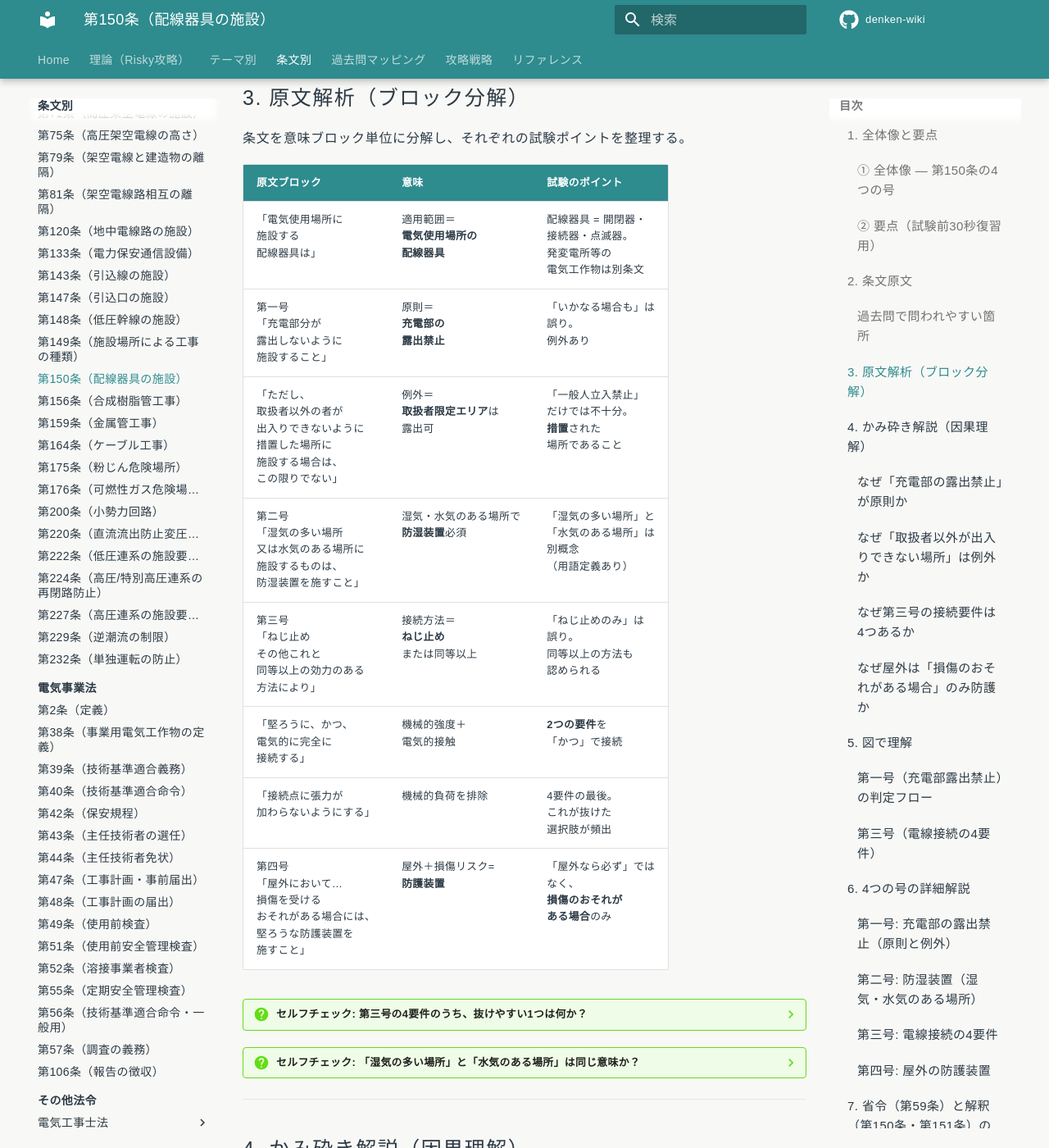
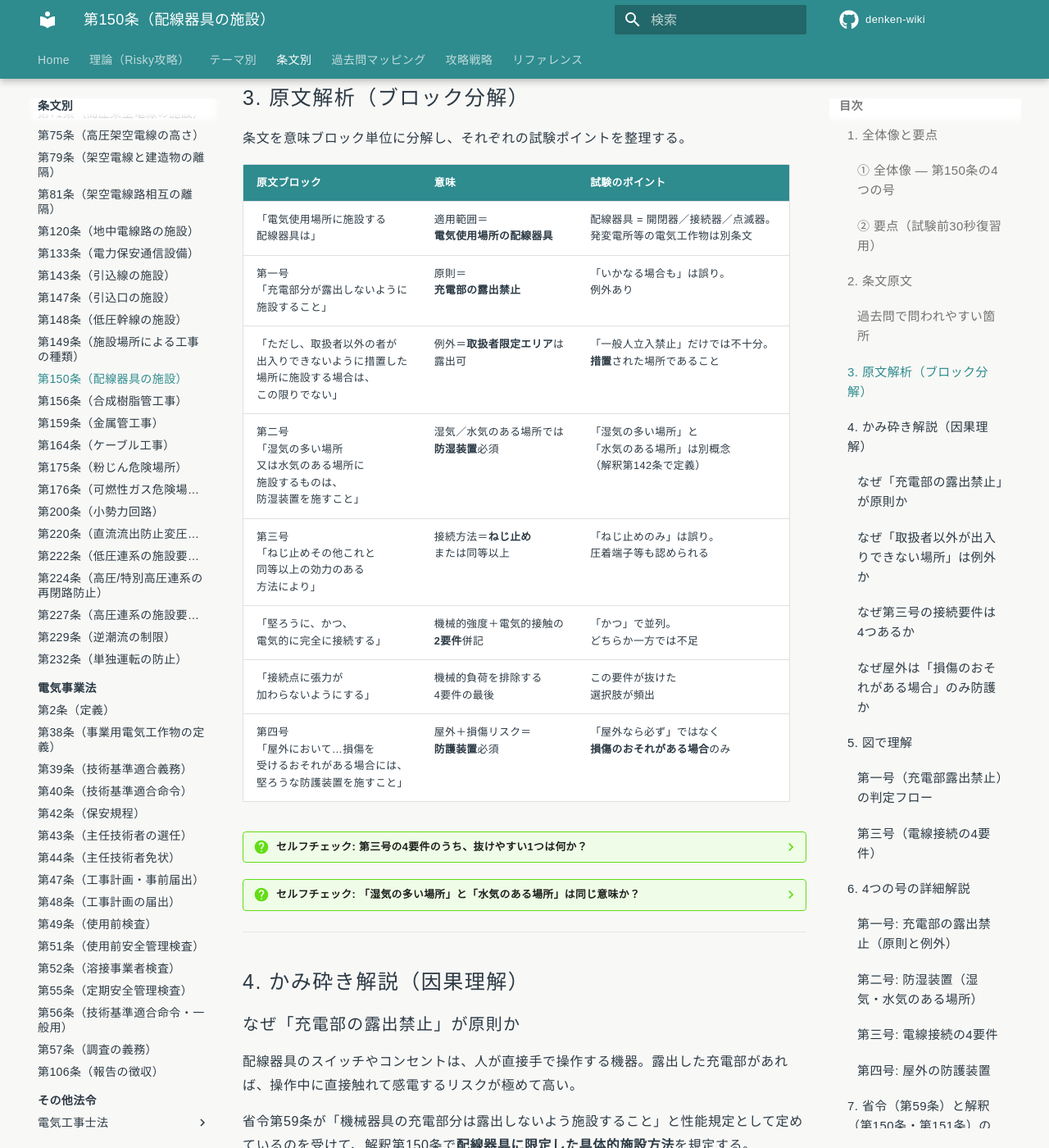
Before and after one commit to kfurufuru/denken-wiki, an MkDocs documentation site: the page built from docs/articles/kaishaku/150.md, in a window 1280 px wide and 1400 px high, scrolled down 3607 px. Shown: the whole window at 82% size. Built offline with MkDocs 1.6.1 and Material for MkDocs 9.7.7, drawn with Linux system fonts in a browser that asks for light colours; comment, search, counter and statistics services are not loaded; some of the changed text lies outside the part shown.

Commit message:
update(kaishaku/150): v1.2 — 残存中黒除去・原文解析再バランス
- 全体像と要点／頻出ひっかけ: 表セル内の「・」を「／」に置換
- 原文解析: 過剰な<br/>を整理し、各セル2-3行で自然な意味区切りに統一

Co-Authored-By: Claude Opus 4.7 <noreply@anthropic.com>

```diff
--- a/docs/articles/kaishaku/150.md
+++ b/docs/articles/kaishaku/150.md
@@ -24,10 +24,10 @@
 | 観点 | 内容 |
 |------|------|
 | **第一号** | **充電部の露出禁止**（原則／例外: 取扱者以外が出入りできない場所） |
-| **第二号** | **防湿装置**（湿気の多い場所・水気のある場所に施設する場合） |
+| **第二号** | **防湿装置**（湿気の多い場所／水気のある場所に施設する場合） |
 | **第三号** | **電線接続の4要件**（ねじ止め＋堅ろう＋電気的完全＋張力除去） |
 | **第四号** | **屋外防護装置**（損傷のおそれがある場所） |
-| 配線器具 | 開閉器・接続器（コンセント等）・点滅器（スイッチ等）の総称 |
+| 配線器具 | 開閉器／接続器（コンセント等）／点滅器（スイッチ等）の総称 |
 | 第151条との守備範囲 | 第150条 = 配線器具／第151条 = 配線器具を**除く**電気機械器具 |
 
 ### ① 全体像 — 第150条の4つの号
@@ -161,14 +161,14 @@
 
 | 原文ブロック | 意味 | 試験のポイント |
 |---|---|---|
-| 「電気使用場所に<br/>施設する<br/>配線器具は」 | 適用範囲＝<br/>**電気使用場所の<br/>配線器具** | 配線器具 = 開閉器・<br/>接続器・点滅器。<br/>発変電所等の<br/>電気工作物は別条文 |
-| 第一号<br/>「充電部分が<br/>露出しないように<br/>施設すること」 | 原則＝<br/>**充電部の<br/>露出禁止** | 「いかなる場合も」は<br/>誤り。<br/>例外あり |
-| 「ただし、<br/>取扱者以外の者が<br/>出入りできないように<br/>措置した場所に<br/>施設する場合は、<br/>この限りでない」 | 例外＝<br/>**取扱者限定エリア**は<br/>露出可 | 「一般人立入禁止」<br/>だけでは不十分。<br/>**措置**された<br/>場所であること |
-| 第二号<br/>「湿気の多い場所<br/>又は水気のある場所に<br/>施設するものは、<br/>防湿装置を施すこと」 | 湿気・水気のある場所で<br/>**防湿装置**必須 | 「湿気の多い場所」と<br/>「水気のある場所」は<br/>別概念<br/>（用語定義あり） |
-| 第三号<br/>「ねじ止め<br/>その他これと<br/>同等以上の効力のある<br/>方法により」 | 接続方法＝<br/>**ねじ止め**<br/>または同等以上 | 「ねじ止めのみ」は<br/>誤り。<br/>同等以上の方法も<br/>認められる |
-| 「堅ろうに、かつ、<br/>電気的に完全に<br/>接続する」 | 機械的強度＋<br/>電気的接触 | **2つの要件**を<br/>「かつ」で接続 |
-| 「接続点に張力が<br/>加わらないようにする」 | 機械的負荷を排除 | 4要件の最後。<br/>これが抜けた<br/>選択肢が頻出 |
-| 第四号<br/>「屋外において…<br/>損傷を受ける<br/>おそれがある場合には、<br/>堅ろうな防護装置を<br/>施すこと」 | 屋外＋損傷リスク=<br/>**防護装置** | 「屋外なら必ず」では<br/>なく、<br/>**損傷のおそれが<br/>ある場合**のみ |
+| 「電気使用場所に施設する<br/>配線器具は」 | 適用範囲＝<br/>**電気使用場所の配線器具** | 配線器具 = 開閉器／接続器／点滅器。<br/>発変電所等の電気工作物は別条文 |
+| 第一号<br/>「充電部分が露出しないように<br/>施設すること」 | 原則＝<br/>**充電部の露出禁止** | 「いかなる場合も」は誤り。<br/>例外あり |
+| 「ただし、取扱者以外の者が<br/>出入りできないように措置した<br/>場所に施設する場合は、<br/>この限りでない」 | 例外＝**取扱者限定エリア**は<br/>露出可 | 「一般人立入禁止」だけでは不十分。<br/>**措置**された場所であること |
+| 第二号<br/>「湿気の多い場所<br/>又は水気のある場所に<br/>施設するものは、<br/>防湿装置を施すこと」 | 湿気／水気のある場所では<br/>**防湿装置**必須 | 「湿気の多い場所」と<br/>「水気のある場所」は別概念<br/>（解釈第142条で定義） |
+| 第三号<br/>「ねじ止めその他これと<br/>同等以上の効力のある<br/>方法により」 | 接続方法＝**ねじ止め**<br/>または同等以上 | 「ねじ止めのみ」は誤り。<br/>圧着端子等も認められる |
+| 「堅ろうに、かつ、<br/>電気的に完全に接続する」 | 機械的強度＋電気的接触の<br/>**2要件**併記 | 「かつ」で並列。<br/>どちらか一方では不足 |
+| 「接続点に張力が<br/>加わらないようにする」 | 機械的負荷を排除する<br/>4要件の最後 | この要件が抜けた<br/>選択肢が頻出 |
+| 第四号<br/>「屋外において…損傷を<br/>受けるおそれがある場合には、<br/>堅ろうな防護装置を施すこと」 | 屋外＋損傷リスク＝<br/>**防護装置**必須 | 「屋外なら必ず」ではなく<br/>**損傷のおそれがある場合**のみ |
 
 ??? question "セルフチェック: 第三号の4要件のうち、抜けやすい1つは何か？"
     **「接続点に張力が加わらないようにする」** が抜けやすい。
@@ -403,8 +403,8 @@ flowchart TD
 | # | ❌ 誤った認識 | ✅ 正しい認識 |
 |---|--------------|--------------|
 | 1 | 配線器具の充電部はいかなる場合も露出してはならない | **取扱者以外が出入りできないように措置した場所**では露出可（第一号ただし書き）。「いかなる場合」「すべて」「例外なく」は誤り |
-| 2 | 電線接続は、ねじ止めで堅ろうに、電気的に完全に行えばよい | **4要件**（ねじ止め・堅ろう・電気的完全・**張力除去**）。最後の「張力が加わらない」が抜けると不完全 |
-| 3 | 第150条は電気機械器具全般の施設方法を定めた条文である | 第150条は **配線器具**（開閉器・接続器・点滅器）に限定。**配線器具を除く**電気機械器具は **第151条** が規定 |
+| 2 | 電線接続は、ねじ止めで堅ろうに、電気的に完全に行えばよい | **4要件**（ねじ止め／堅ろう／電気的完全／**張力除去**）。最後の「張力が加わらない」が抜けると不完全 |
+| 3 | 第150条は電気機械器具全般の施設方法を定めた条文である | 第150条は **配線器具**（開閉器／接続器／点滅器）に限定。**配線器具を除く**電気機械器具は **第151条** が規定 |
 
 ### 🟡 注意（出題頻度高い）
 
@@ -418,7 +418,7 @@ flowchart TD
 
 | # | ❌ 誤った認識 | ✅ 正しい認識 |
 |---|--------------|--------------|
-| 7 | 「取扱者以外が立入禁止」の掲示のみで例外規定が適用される | 掲示のみでは不十分。**物理的な措置**（施錠・柵等）が必要 |
+| 7 | 「取扱者以外が立入禁止」の掲示のみで例外規定が適用される | 掲示のみでは不十分。**物理的な措置**（施錠／柵等）が必要 |
 | 8 | 第150条の規定は配線工事の方法も含む | 第150条は**配線器具自体の施設**が対象。配線工事の種類は **第149条**、各工事の詳細は第156条以降 |
 
 ---
@@ -582,7 +582,8 @@ flowchart TD
 
 - **2026-05-04**: 第150条 初版作成。58条ゴールドスタンダード（v2.1）テンプレート構造に準拠。4つの号を独立リスク（感電・漏電・火災・損傷）として整理。第一号の例外規定・第三号の4要件・第151条との守備範囲分担を重点解説
 - **2026-05-04**: v1.1改修。(1) 全体像と要点 ・→表形式に変換 (2) 原文解析テーブルを `<br/>` で改行・行高バランス調整 (3) 頻出ひっかけ ・→❌/✅対比表に変換 (4) 過去問実績を実データで補完（R02 問9・R06上 問9 を追加・旧第155条→現行第150条の対応関係を明記）
+- **2026-05-05**: v1.2改修。(1) 全体像と要点・頻出ひっかけ表内に残っていた中黒「・」をすべて「／」に置換 (2) 原文解析テーブルを再バランス（過剰な改行を整理し、各セル2-3行・自然な意味区切りに統一）
 
 ---
 
-*最終確認: 2026-05-04 | ステータス: v1.1（過去問実績補完・テーブル化リファクタ） | [バージョニング基準](../../reference/versioning.md)*
+*最終確認: 2026-05-05 | ステータス: v1.2（中黒除去・原文解析テーブル再バランス） | [バージョニング基準](../../reference/versioning.md)*
```
